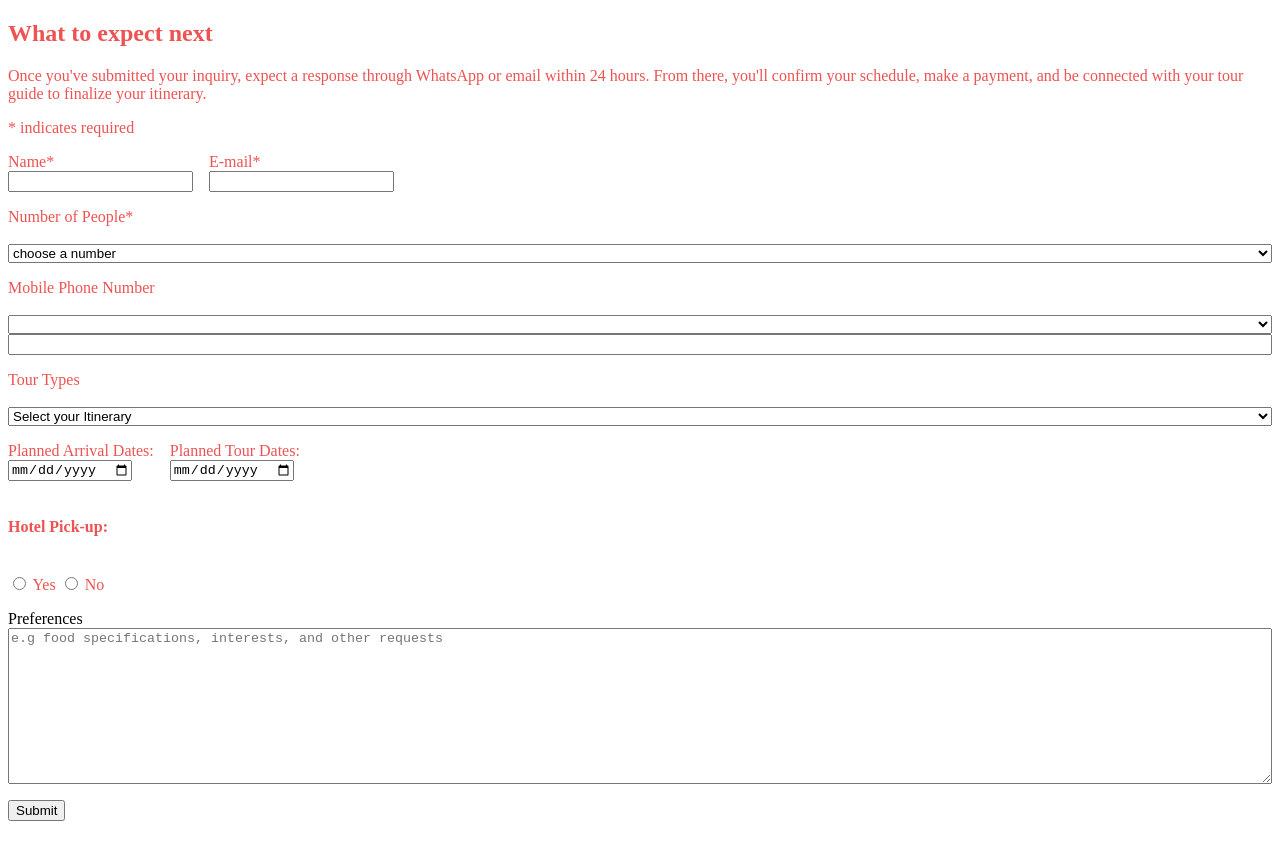
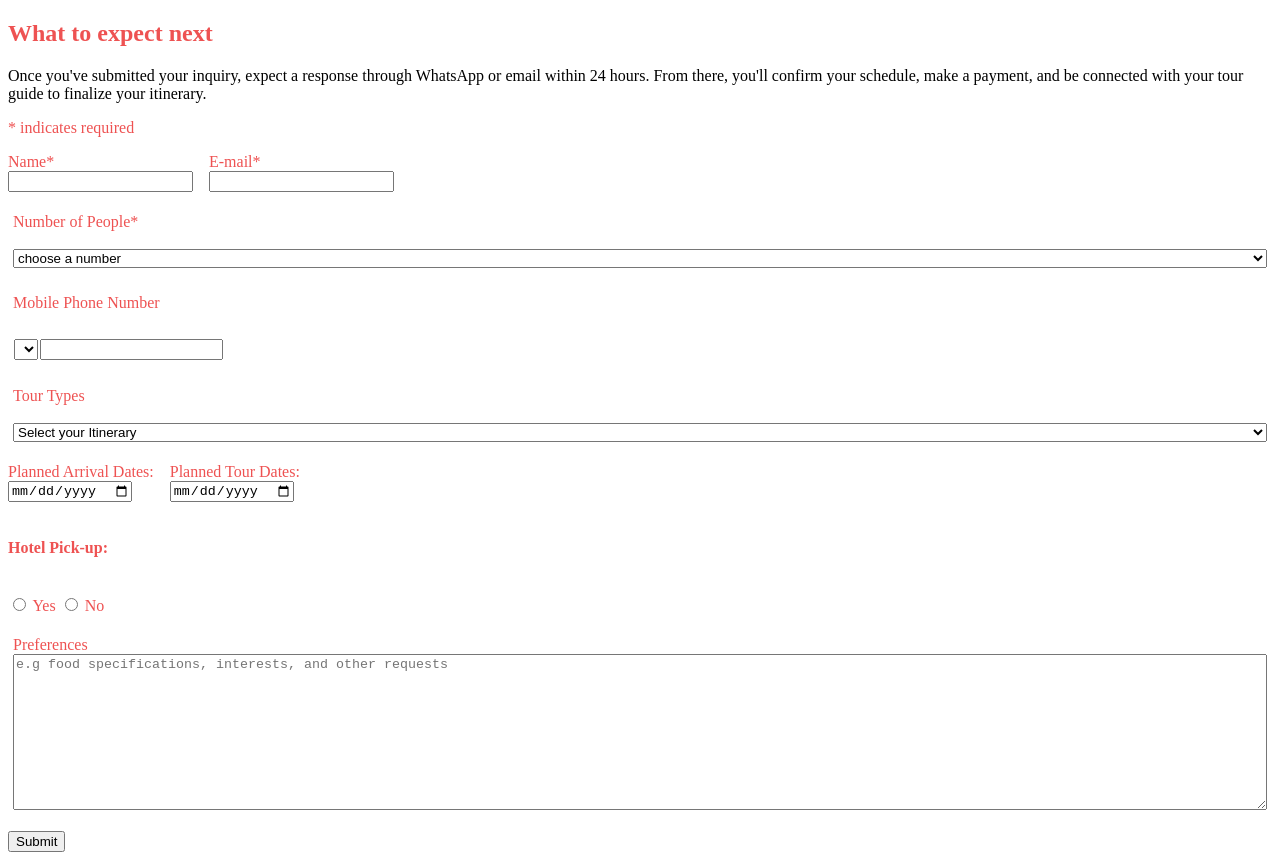
Before and after one commit to omikeejoy/repo-exercise, a plain HTML site: page index.html in a window 1280 px wide. Before the commit the page ends 829 px from the top, so only its background shows below. Drawn offline with Linux system fonts and the light colour scheme.

Commit message:
edited for practice purposes

```diff
--- a/index.css
+++ b/index.css
@@ -1,7 +1,7 @@
 /*use pseudo class for invalid state */
 /* use pseudo class for unfilled state */
 
-h2, p, label, h4 {
+h2, p#note, label, h4, #container9 {
     color: #EE5252;
 }
 
@@ -15,6 +15,7 @@ form {
 .form-grps {
     display: flex;
     flex-direction: column;
+    margin: 5px;
 }
 
 .form-grps-horizontal {
@@ -24,3 +25,20 @@ form {
 .form-grps.horizontal label{
 flex: 1;
 }
+
+#container4  {
+    display: flex;
+    flex-direction: column;
+}
+#container4-inputs select {
+    margin: 1px;
+    padding: 1px;
+}
+#container4-inputs input {
+    margin: 1px;
+    padding: 1px;
+}
+#container4-inputs{
+    display: flex;
+    flex-direction: row;
+}
--- a/index.html
+++ b/index.html
@@ -11,7 +11,7 @@
         <div id="textbox">
             <h2>What to expect next</h2>
             <p>Once you've submitted your inquiry, expect a response through WhatsApp or email within 24 hours. From there, you'll confirm your schedule, make a payment, and be connected with your tour guide to finalize your itinerary.</p>
-            <p>* indicates required</p>
+            <p id="note">* indicates required</p>
         </div>
         <form method="post">
                 <div class="form-grps-horizontal">
@@ -34,7 +34,9 @@
                     </select>
                 </div>
                 <div class="form-grps" id="container4">
-                    <label for="phoneNumber">Mobile Phone Number</label><br>
+                    <label for="phoneNumber">Mobile Phone Number</label>
+                </div>
+                <div class="form-grps" id="container4-inputs">
                     <select name="countryCodeSelector" id="countrycode">Country Code</select>
                     <input type="number" id="phoneNumber" name="Phone-number">
                 </div>
```
